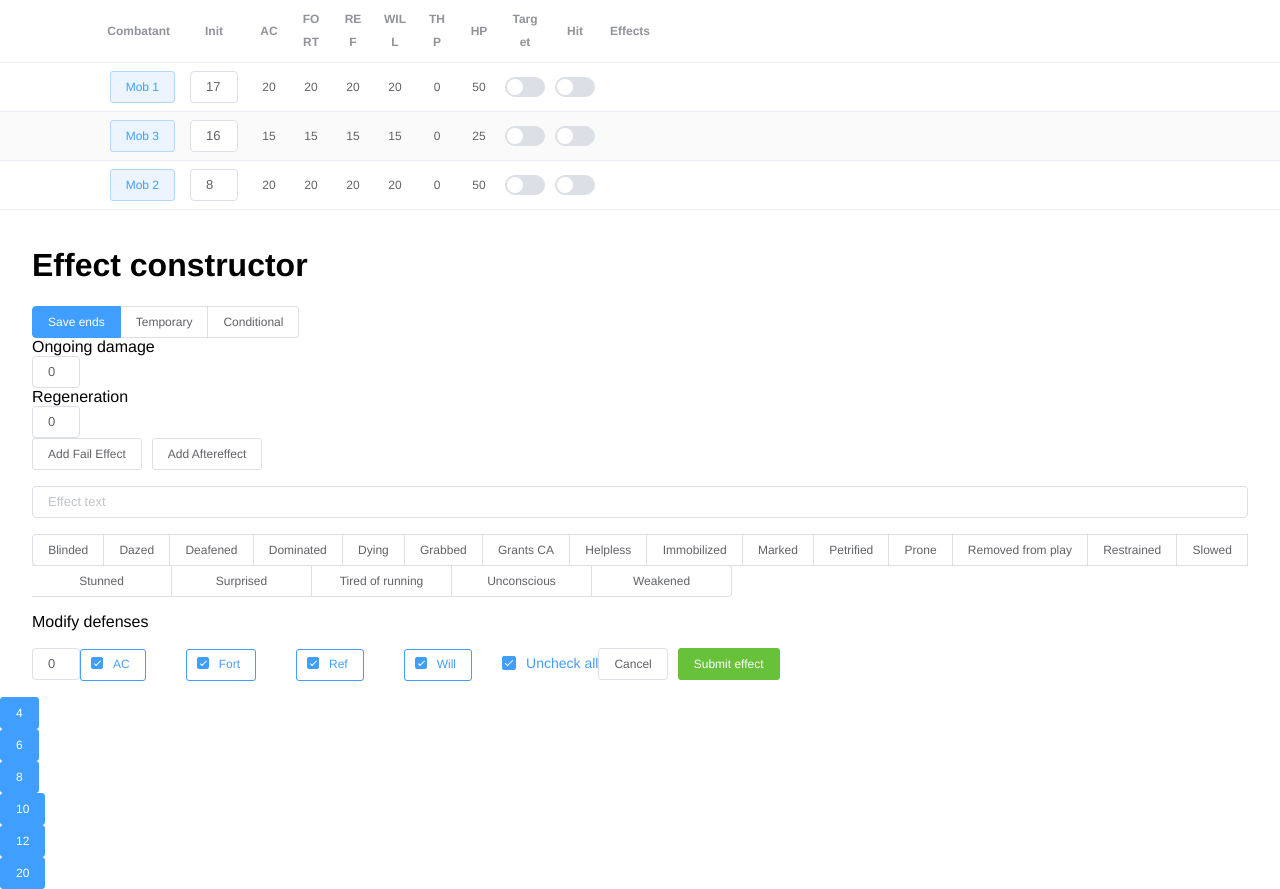
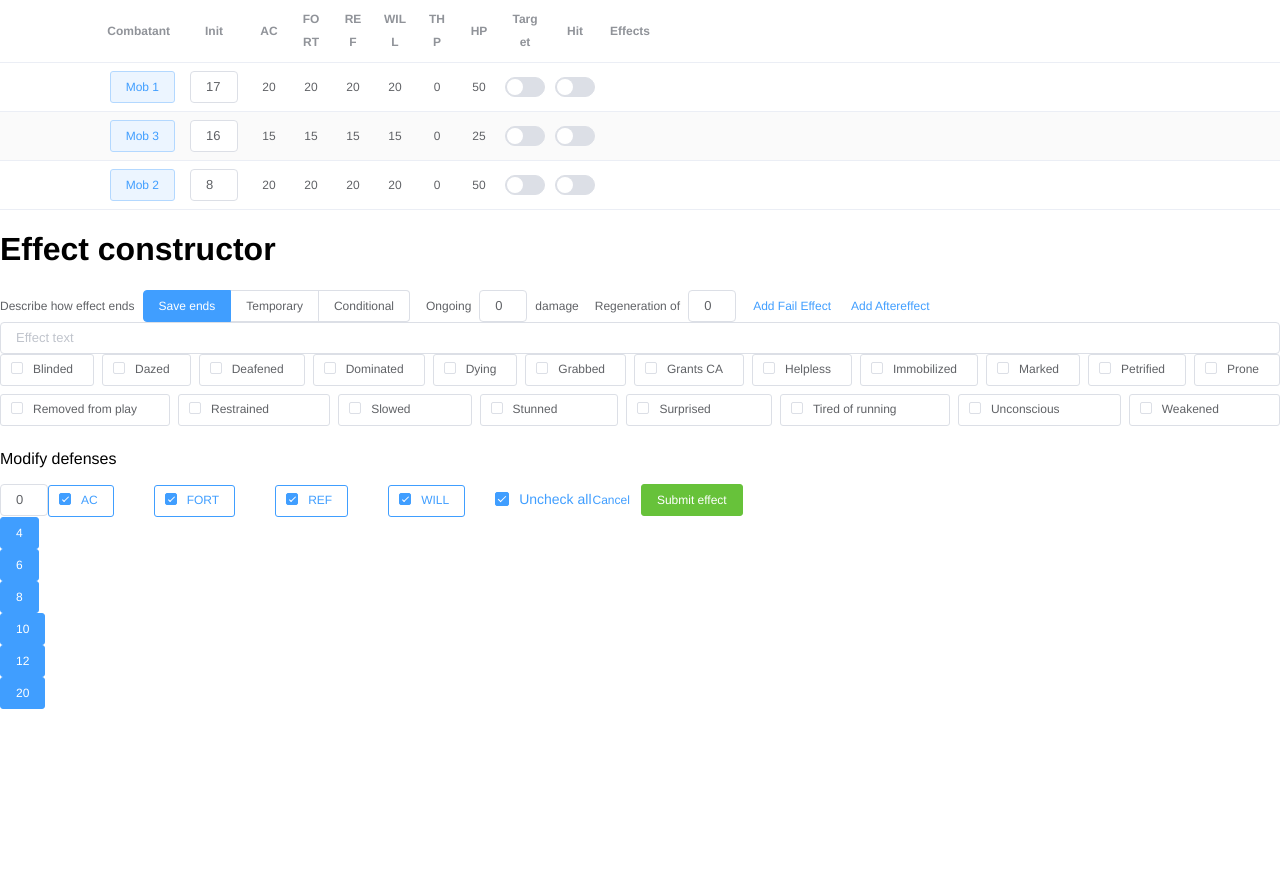
Before and after one commit to dubaua/dmapp, a Vue app: page / in a window 1280 px wide. After the commit the page ends 800 px from the top, so only its background shows below. Built offline with nearby package versions, Linux system fonts and the light colour scheme.

Commit message:
rework markup, rename keys

```diff
--- a/src/components/EffectConstructor.vue
+++ b/src/components/EffectConstructor.vue
@@ -1,54 +1,59 @@
 <template lang="pug">
-  .effect-constructor
+  //- ec stands for effect constructor
+  .ec
     h1 Effect constructor
-    .container
-      .row.middle-xs
-        .col-xs-3
-          el-radio-group(v-model="chosen_type")
+    .ec__row
+      .ec__row
+        .ec__label Describe how effect ends
+        el-radio-group(v-model="chosenType")
           el-radio-button(:label="0") Save ends
           el-radio-button(:label="1") Temporary
           el-radio-button(:label="2") Conditional
-        template(v-if="chosen_type === 0 || chosen_type === 2")
-          .col-xs-2 Ongoing damage
-          .col-xs-1
+      .ec__row(
+        v-if="chosenType === types.SAVE_ENDS || chosenType === types.CONDITIONAL")
+        .ec__label Ongoing
         drag-adjust(
           v-model="ongoingDamage",
           :min="0",
           :max="25")
           el-input(v-model="ongoingDamage")
-          .col-xs-2 Regeneration
-          .col-xs-1
+        .ec__label damage
+      .ec__row(
+        v-if="chosenType === types.SAVE_ENDS || chosenType === types.CONDITIONAL")
+        .ec__label Regeneration of
         drag-adjust(
           v-model="regeneration",
           :min="0",
           :max="25")
           el-input(v-model="regeneration")
-        .col-xs-3(v-if="chosen_type === 0")
-          el-button Add Fail Effect
-          el-button Add Aftereffect
-        .col-xs-6(v-if="chosen_type === 1")
-          | Until the
+      .ec__row(v-if="chosenType === types.SAVE_ENDS")
+        el-button(type="text") Add Fail Effect
+        el-button(type="text") Add Aftereffect
+      .ec__row(v-if="chosenType === types.TEMPORARY")
+        .ec__label Lasts until
         el-radio-group(v-model="untilTheEndOfTurn")
-            el-radio-button(:label="true") end
-            el-radio-button(:label="false") start
-          | of
+          el-radio-button(:label="true") the end
+          el-radio-button(:label="false") the start
+        .ec__label of
         el-radio-group(v-model="untilTheTargetsTurn")
-            el-radio-button(:label="true") target's
-            el-radio-button(:label="false") caster's
-          | turn
-        .col-xs-3(v-if="chosen_type === 2")
-          el-input(v-model="endCondition", placeholder="Describe the end condition")
-    p
+          el-radio-button(:label="true") the target's
+          el-radio-button(:label="false") the caster's
+        .ec__label turn
+      .ec__row(v-if="chosenType === types.CONDITIONAL")
+        el-input(
+          v-model="endCondition",
+          placeholder="Describe the end condition",
+          class="ec__text-input")
     el-input(v-model="effectText", placeholder="Effect text")
 
     el-checkbox-group(
       v-model="followingConditionsIds",
       class="el-checkbox-group--flex",
       )
-      el-checkbox-button(
+      el-checkbox(
         v-for="condition in conditions",
         :label="condition.id",
-        class="el-checkbox-button--grow",
+        border,
         :key="condition.id") {{condition.title}}
 
     p Modify defenses
@@ -56,30 +61,20 @@
       v-model="defenseModifier",
       :min="-10",
       :max="10")
-      el-input(v-model="defenseModifier")
+      el-input(v-model="defenseModifier", :disabled="isDefenseModifierDisabled")
     el-checkbox(
-      v-model="affectDefence.ac",
+      v-for="(value, key, index) in affectedDefenses",
+      v-model="affectedDefenses[key]",
       @change="handleCheckDefense",
-      border) AC
-    el-checkbox(
-      v-model="affectDefence.fort",
-      @change="handleCheckDefense",
-      border) Fort
-    el-checkbox(
-      v-model="affectDefence.ref",
-      @change="handleCheckDefense",
-      border) Ref
-    el-checkbox(
-      v-model="affectDefence.will",
-      @change="handleCheckDefense",
-      border) Will
+      border,
+      :key="index") {{ key.toUpperCase() }}
     el-checkbox(
       :indeterminate="isDefensesIndeterminate",
       v-model="allDefensesChecked",
       @change="handleChangeAllDefenses") {{ allDefensesChecked ? 'Uncheck all' : 'Check all'}}
 
-    el-button Cancel
-    el-button(type="success") Submit effect
+    el-button(type="text") Cancel
+    el-button(type="success", @click="submitEffect") Submit effect
 </template>
 
 <script>
@@ -98,11 +93,11 @@ export default {
   data() {
     return {
       types: EFFECT_TYPES,
-      chosen_type: 0,
+      chosenType: 0,
 
       // if save ends so we can add aftereffect and fail effect
-      fail: null,
-      aftereffect: null,
+      fail: [],
+      aftereffect: [],
 
       // if temporary we can adjust end turn
       endTurn: 0,
@@ -121,7 +116,7 @@ export default {
       ongoingDamage: 0,
       regeneration: 0,
 
-      affectDefence: {
+      affectedDefenses: {
         ac: true,
         fort: true,
         ref: true,
@@ -132,62 +127,103 @@ export default {
       defenseModifier: 0
     };
   },
+  computed: {
+    effect() {
+      return {
+        ...this.$data
+      };
+    },
+    isDefenseModifierDisabled() {
+      return !this.isDefensesIndeterminate && !this.allDefensesChecked;
+    },
+  },
   watch: {
     followingConditionsIds: "processFollowingConditions"
   },
   methods: {
     handleChangeAllDefenses(newValue) {
-      Object.keys(this.affectDefence).map(key =>
-        Vue.set(this.affectDefence, key, newValue)
+      Object.keys(this.affectedDefenses).map(key =>
+        Vue.set(this.affectedDefenses, key, newValue)
       );
       this.isDefensesIndeterminate = false;
     },
     handleCheckDefense() {
-      const defenseKeys = Object.keys(this.affectDefence);
-      const checkedCount = defenseKeys.filter(key => this.affectDefence[key])
+      const defenseKeys = Object.keys(this.affectedDefenses);
+      const checkedCount = defenseKeys.filter(key => this.affectedDefenses[key])
         .length;
       this.allDefensesChecked = checkedCount === defenseKeys.length;
       this.isDefensesIndeterminate =
         checkedCount > 0 && checkedCount < defenseKeys.length;
     },
     processFollowingConditions(conditionIds) {
-      console.log(conditionIds);
       conditionIds.forEach((conditionId) => {
         // eslint-disable-next-line consistent-return
         CONDITIONS[conditionId].chained.forEach((chainedConditionId) => {
           if (this.followingConditionsIds.indexOf(chainedConditionId) === -1) {
             // TODO if already petrified, it can to not fall prone
-            if (chainedConditionId === 12 && this.followingConditionsIds.indexOf(11) !== -1) {
+            if (
+              chainedConditionId === 12 &&
+              this.followingConditionsIds.indexOf(11) !== -1
+            ) {
               return false;
             }
             this.followingConditionsIds.push(chainedConditionId);
           }
         });
       });
+    },
+    submitEffect() {
+      console.log(this.effect);
     }
-  },
+  }
 };
 </script>
 
 <style lang="scss">
-.effect-constructor {
-  padding: 16px 32px;
+@import "../styles/element-variables.scss";
+
+$spacing: 8px;
+
+.ec {
+  overflow: hidden;
+
+  &__row {
+    display: flex;
+    flex-wrap: wrap;
+    align-items: center;
+
+    & > * {
+      margin-right: $spacing;
+    }
+  }
+
+  &__label {
+    font-size: 12px;
+    font-weight: 500;
+    color: $--color-text-regular;
+    line-height: 14px;
+  }
+
+  &__text-input {
+    max-width: 300px;
+  }
 }
 // TODO move to separate file. or create theme.
+
 .el-checkbox-group--flex {
   display: flex;
   flex-wrap: wrap;
-  padding-top: 1px;
+  margin-left: -$spacing / 2;
+  margin-right: -$spacing / 2;
+
+  & .el-checkbox {
+    flex-grow: 1;
+    margin: 0 $spacing / 2 $spacing;
+    max-width: 170px;
   }
 
-.el-checkbox-button--grow {
-  display: block;
-  flex-grow: 1;
-  max-width: 140px;
-  margin-top: -1px;
-  & .el-checkbox-button__inner {
-    border-left: 1px;
-    display: block;
+  & .el-checkbox.is-bordered + .el-checkbox.is-bordered {
+    margin-left: $spacing / 2;
   }
 }
 </style>
```
Lines whose indentation alone changed are shown as unchanged.
